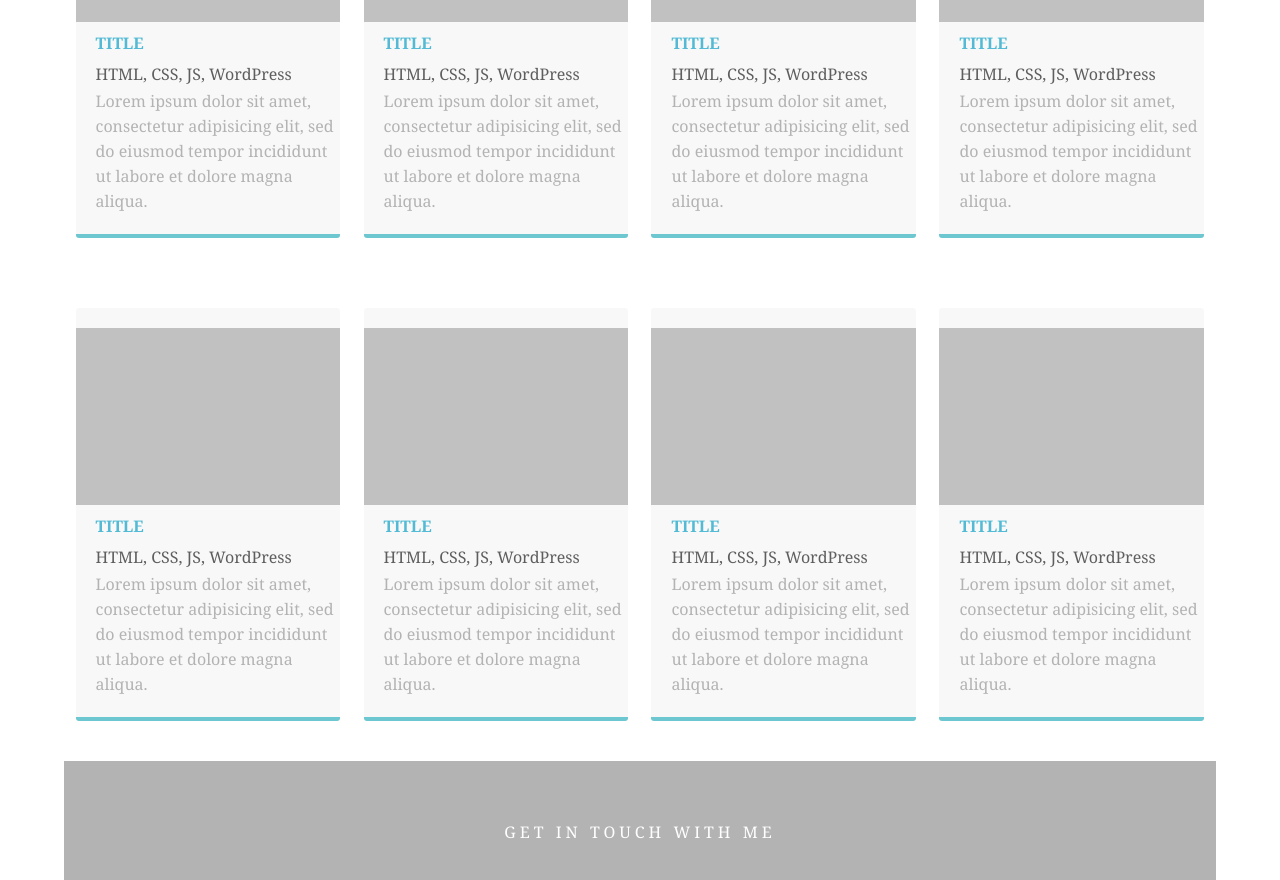
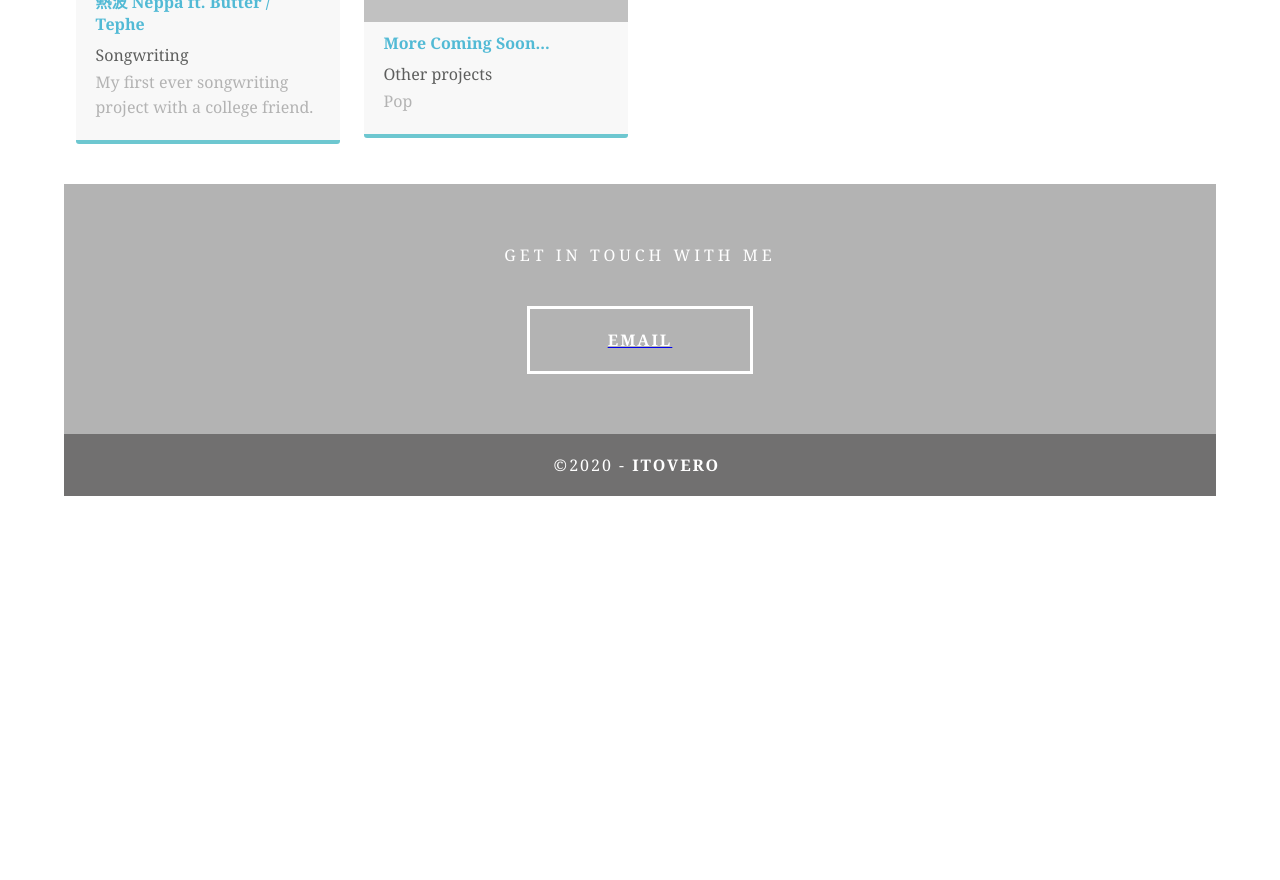
Before and after one commit to itovero/itovero.github.io, a plain HTML site: page projects.html in a window 1280 px wide. Shown: the part 323-1203 px from the top of the page. After the commit the page ends 819 px from the top, so only its background shows below. Drawn offline with Linux system fonts and the light colour scheme.

Commit message:
Dreamweaver updated projects page

```diff
--- a/projects.html
+++ b/projects.html
@@ -16,56 +16,25 @@
   </header>
   <!-- Stats Gallery Section -->
   <div class="gallery">
-    <div class="thumbnail"> <a href="#"><img src="images/bkg_06.jpg" alt="" width="2000" class="cards"/></a>
-      <h4>TITLE</h4>
-      <p class="tag">HTML, CSS, JS, WordPress</p>
-      <p class="text_column">Lorem ipsum dolor sit amet, consectetur adipisicing elit, sed do eiusmod tempor incididunt ut labore et dolore magna aliqua.</p>
+    <div class="thumbnail"> <a href="https://www.youtube.com/watch?v=9UKCoCrWl9M"><img src="images/neppa.png" alt="" width="2000" class="cards"/></a>
+      <h4>熱波 Neppa ft. Butter / Tephe </h4>
+      <p class="tag">Songwriting</p>
+      <p class="text_column">My first ever songwriting project with a college friend. </p>
     </div>
     <div class="thumbnail"> <a href="#"><img src="images/bkg_06.jpg" alt="" width="2000" class="cards"/></a>
-      <h4>TITLE</h4>
-      <p class="tag">HTML, CSS, JS, WordPress</p>
-      <p class="text_column">Lorem ipsum dolor sit amet, consectetur adipisicing elit, sed do eiusmod tempor incididunt ut labore et dolore magna aliqua.</p>
-    </div>
-    <div class="thumbnail"> <a href="#"><img src="images/bkg_06.jpg" alt="" width="2000" class="cards"/></a>
-      <h4>TITLE</h4>
-      <p class="tag">HTML, CSS, JS, WordPress</p>
-      <p class="text_column">Lorem ipsum dolor sit amet, consectetur adipisicing elit, sed do eiusmod tempor incididunt ut labore et dolore magna aliqua.</p>
-    </div>
-    <div class="thumbnail"> <a href="#"><img src="images/bkg_06.jpg" alt="" width="2000" class="cards"/></a>
-      <h4>TITLE</h4>
-      <p class="tag">HTML, CSS, JS, WordPress</p>
-      <p class="text_column">Lorem ipsum dolor sit amet, consectetur adipisicing elit, sed do eiusmod tempor incididunt ut labore et dolore magna aliqua.</p>
-    </div>
-  </div>
-  <div class="gallery">
-    <div class="thumbnail"> <a href="#"><img src="images/bkg_06.jpg" alt="" width="2000" class="cards"/></a>
-      <h4>TITLE</h4>
-      <p class="tag">HTML, CSS, JS, WordPress</p>
-      <p class="text_column">Lorem ipsum dolor sit amet, consectetur adipisicing elit, sed do eiusmod tempor incididunt ut labore et dolore magna aliqua.</p>
-    </div>
-    <div class="thumbnail"> <a href="#"><img src="images/bkg_06.jpg" alt="" width="2000" class="cards"/></a>
-      <h4>TITLE</h4>
-      <p class="tag">HTML, CSS, JS, WordPress</p>
-      <p class="text_column">Lorem ipsum dolor sit amet, consectetur adipisicing elit, sed do eiusmod tempor incididunt ut labore et dolore magna aliqua.</p>
-    </div>
-    <div class="thumbnail"> <a href="#"><img src="images/bkg_06.jpg" alt="" width="2000" class="cards"/></a>
-      <h4>TITLE</h4>
-      <p class="tag">HTML, CSS, JS, WordPress</p>
-      <p class="text_column">Lorem ipsum dolor sit amet, consectetur adipisicing elit, sed do eiusmod tempor incididunt ut labore et dolore magna aliqua.</p>
-    </div>
-    <div class="thumbnail"> <a href="#"><img src="images/bkg_06.jpg" alt="" width="2000" class="cards"/></a>
-      <h4>TITLE</h4>
-      <p class="tag">HTML, CSS, JS, WordPress</p>
-      <p class="text_column">Lorem ipsum dolor sit amet, consectetur adipisicing elit, sed do eiusmod tempor incididunt ut labore et dolore magna aliqua.</p>
+      <h4>More Coming Soon...</h4>
+      <p class="tag">Other projects</p>
+      <p class="text_column">Pop</p>
     </div>
   </div>
   <!-- Footer Section -->
   <footer id="contact">
     <p class="hero_header">GET IN TOUCH WITH ME</p>
-    <div class="button">EMAIL ME </div>
+    <a href="mailto: itoyuki@berkeley.edu">
+    <div class="button"> EMAIL</div>  </a>
   </footer>
   <!-- Copyrights Section -->
-  <div class="copyright">&copy;2020 - <strong>GRID</strong></div>
+  <div class="copyright">&copy;2020 - <strong>ITOVERO&nbsp;</strong></div>
 </div>
 <!-- Main Container Ends -->
 </body>
```
Also changed, not shown: images/neppa.PNG (added).
